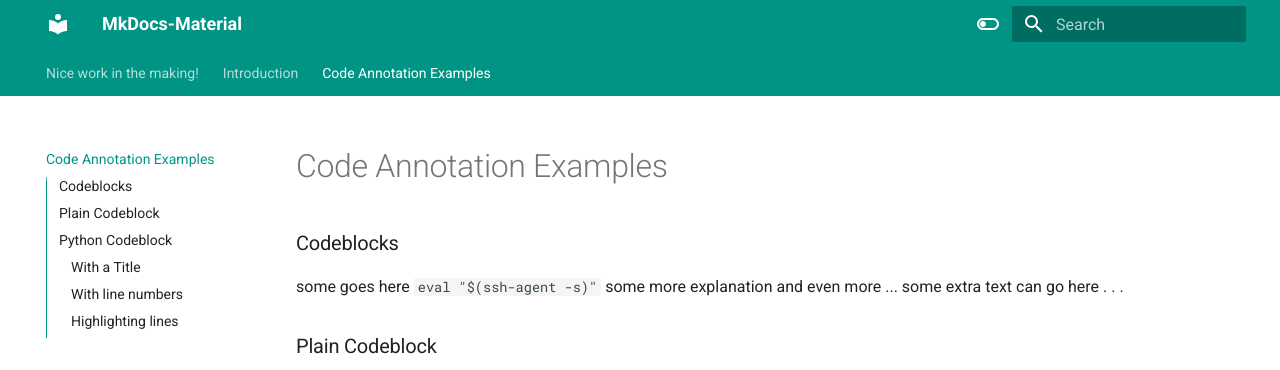
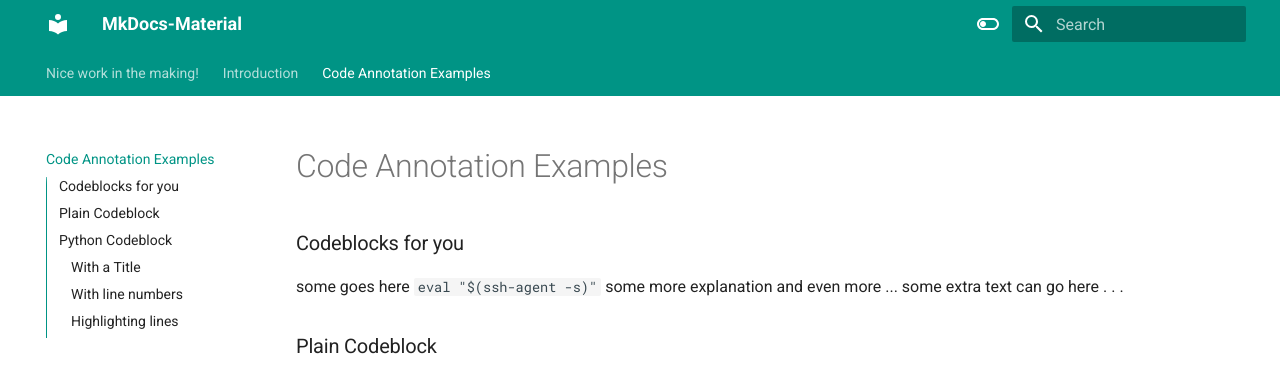
Before and after one commit to vladdi66/mkdocs-material, an MkDocs documentation site: the page built from docs/page3.md, in a window 1280 px wide and 900 px high. Shown: the top 370 px of the window. Built offline with MkDocs 1.6.1 and Material for MkDocs 9.7.7, drawn with Linux system fonts in a browser that asks for light colours.

Commit message:
Update page3.md

```diff
--- a/docs/page3.md
+++ b/docs/page3.md
@@ -1,6 +1,6 @@
 # Code Annotation Examples
 
-### Codeblocks
+### Codeblocks for you
 some goes here `eval "$(ssh-agent -s)"` some more explanation and even more ...
 some  extra text can go here . . .
 
```
